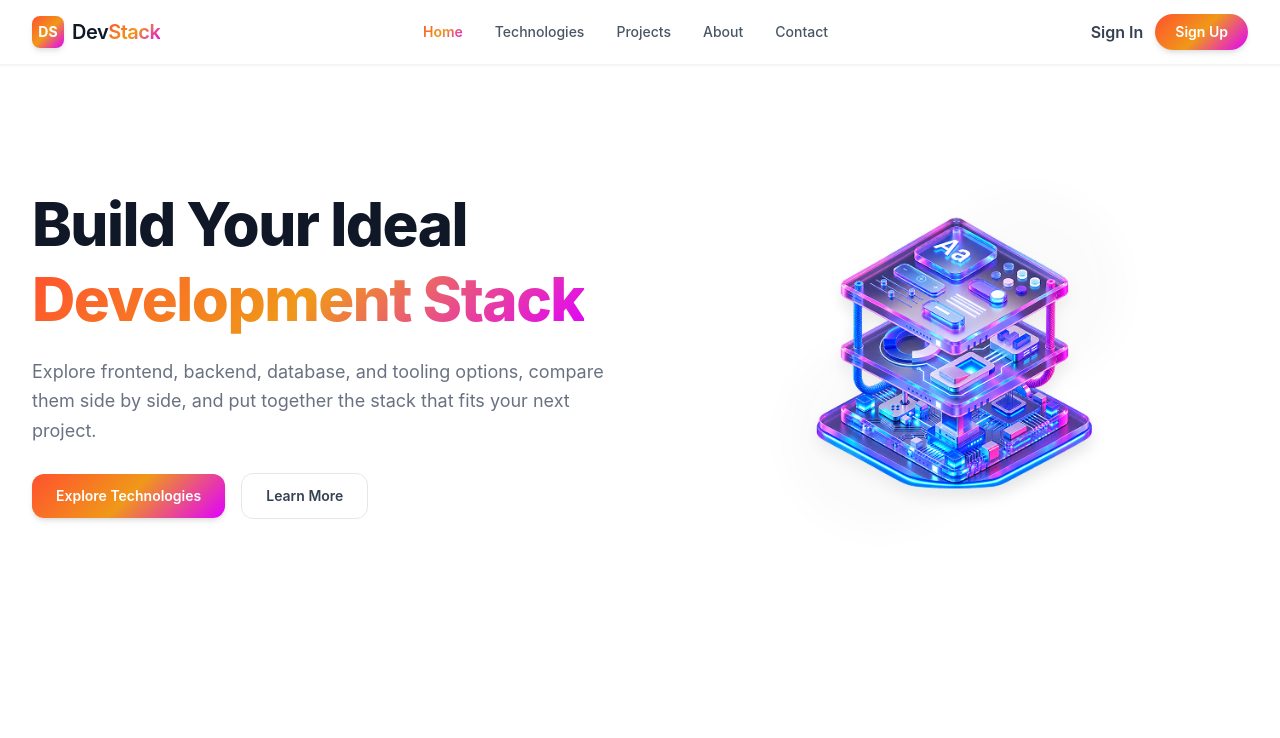
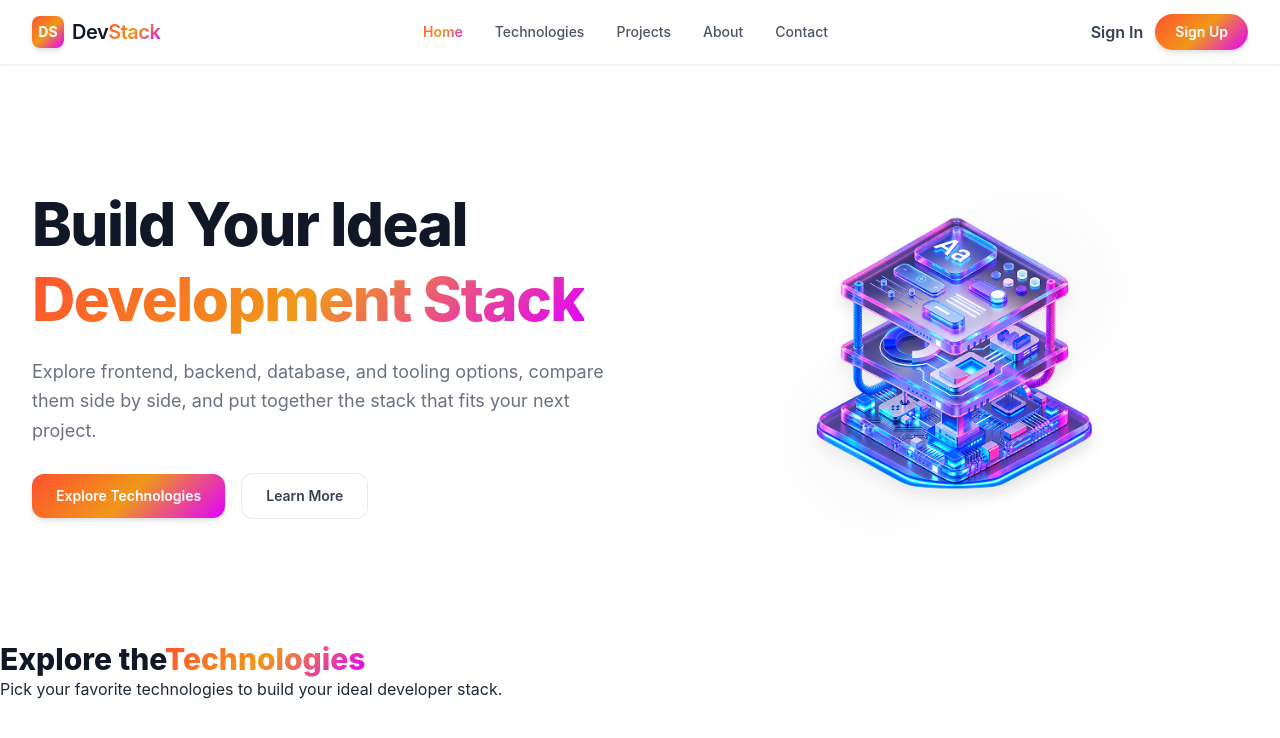
Before and after one commit to ahnaf-ahmed24/dev-stack-builder, a React (Vite) app: page / in a window 1280 px wide. Shown: the top 738 px of the page. Built offline with nearby package versions, Linux system fonts and the light colour scheme.

Commit message:
Tech Card & data fetch

```diff
--- a/src/App.tsx
+++ b/src/App.tsx
@@ -1,14 +1,59 @@
+import { useEffect, useState } from 'react'
 import './App.css'
-import Hero from './components/hero'
+import Hero from './components/Hero'
 import Navbar from './components/Navbar'
+import { toast } from 'react-toastify'
+import LoadingSpinner from './components/LoadingSpinner'
+
 
 function App() {
+  const [technologies, setTechnologies] = useState([])
+  const [loadging, setLoading] = useState([])
+
+  // JSON Data Load
+   useEffect(()=>{
+    fetch('/public/data.json')
+    .then((res) => res.json)
+    .then((data) => {
+      setTechnologies(data);
+      setLoading(false);
+    })
+    .catch((err) => {
+      toast.error('Failed to load technologies data.')
+      setLoading(false);
+    })
+   })
 
   return (
     <div className="min-h-screen bg-white text-gray-800 font-sans flex flex-col justify-between">
       <div>
         <Navbar/>
         <Hero/>
+
+        {/* techCard Area  */}
+        <main>
+          <div className='mb-6 sm:mb-8 text-center md:text-left'>
+            <h2 className='text-2xl sm:text-3xl font-extrabold text-gray-900'>Explore the
+              <span className='brand-gradient-text'>Technologies</span>
+            </h2>
+            <p className=''>Pick your favorite technologies to build your ideal developer stack.</p>
+          </div>
+
+          {loadging ? (
+            <LoadingSpinner/>
+          ) :(
+            <div>
+              {/* Tech Card  */}
+              <div>
+
+              </div>
+              {/* Your Stack  */}
+              <div>
+
+              </div>
+            </div>
+          )}
+        </main>
       </div>
     </div>
   )
--- a/src/components/Hero.tsx
+++ b/src/components/Hero.tsx
@@ -30,7 +30,7 @@ const Hero = () => {
                 </div>
 
                 {/* Right Side  */}
-                <div className='hidden md:flex justify-center'>
+                <div className=' md:flex justify-center'>
                     <img
                         src={bannerImg}
                         alt='Dev Stack Banner'
--- /dev/null
+++ b/src/components/LoadingSpinner.tsx
@@ -0,0 +1,15 @@
+import React from 'react';
+
+const LoadingSpinner = () => {
+    return (
+        <div className='flex flex-col items-center justify-center py-20 gap-3'>
+            <div className='w-10 h-10 border-4 border-gray-200 border-t-pink-500 rounded-full animate-spin'>
+                <p className='text-sm font-medium text-gray-500'>
+                    Loading Technologies...
+                </p>
+            </div>
+        </div>
+    );
+};
+
+export default LoadingSpinner;
--- /dev/null
+++ b/src/components/TechCard.tsx
@@ -0,0 +1,11 @@
+import React from 'react';
+
+const TechCard = () => {
+    return (
+        <div>
+
+        </div>
+    );
+};
+
+export default TechCard;
```
